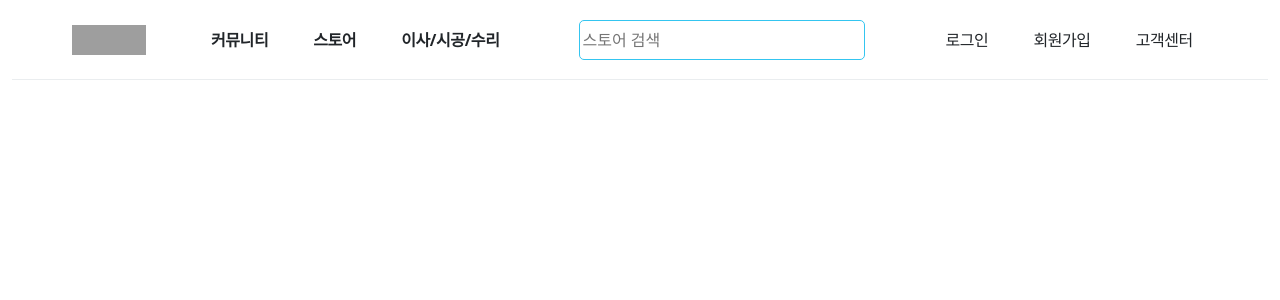
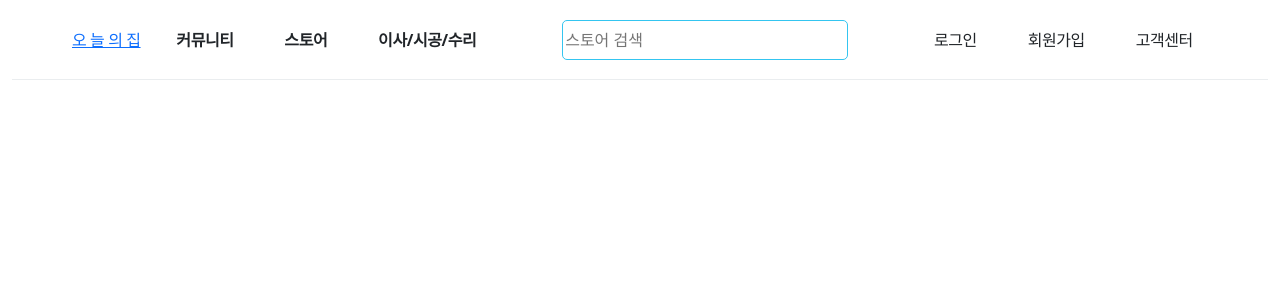
Before and after one commit to na-hyeong9/PJT_29jo, a Django app: template PJT_29jo/templates/base.html in a window 1280 px wide. Shown: the top 300 px of the page. Run offline with Django 3.2, Linux system fonts and the light colour scheme; the template is opened without the code that fills it, so the values that code supplies are empty; grey boxes are pictures that could not be loaded.

Commit message:
fix : logo delete

```diff
--- a/PJT_29jo/templates/base.html
+++ b/PJT_29jo/templates/base.html
@@ -21,7 +21,7 @@
       <div class="header_main">
         <div class="nav_start">
           <a class="main_logo" alt="오늘의집 로고" href="#">
-            <img class="logo" src="{% static 'img/logo.png' %}" alt="오늘의집 홈" width="74" height="30" viewBox="0 0 74 30">
+            오 늘 의 집
           </a>
         </div>
         <!-- <div class="nav_left"> -->
```
Also changed, not shown: 1 other file.
